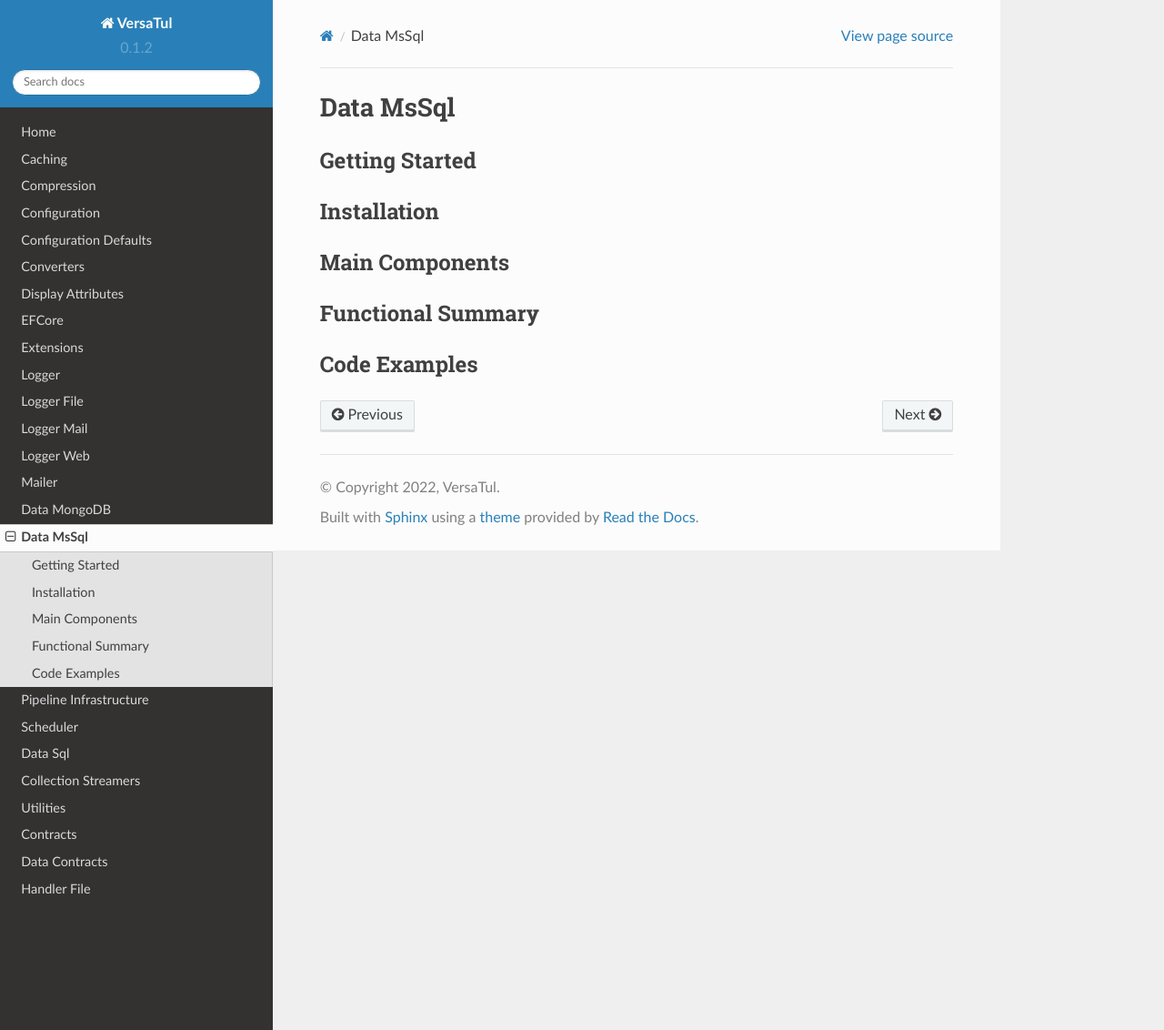
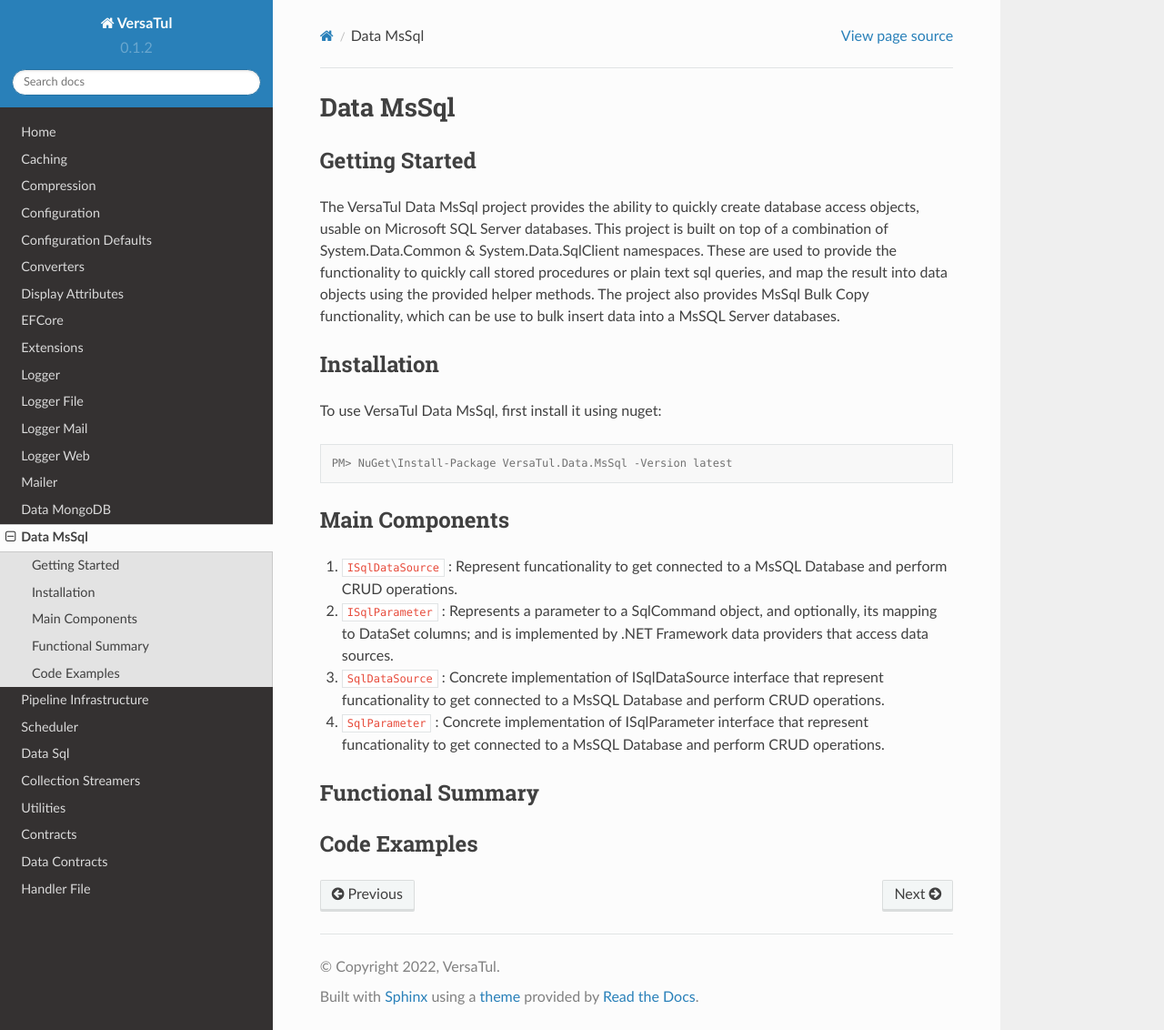
Before and after one commit to BjornWilliams/DocsVersaTul, a Sphinx documentation site: the page built from docs/source/mssql.rst, in a window 1280 px wide and 1132 px high. Shown: the whole window at 91% size. Built offline with Sphinx 7.4.7 and the Read the Docs theme 2.0.0, drawn with Linux system fonts in a browser that asks for light colours.

Commit message:
Added MsSql description

```diff
--- a/docs/source/mssql.rst
+++ b/docs/source/mssql.rst
@@ -3,12 +3,27 @@
 
 Getting Started
 ----------------
+The VersaTul Data MsSql project provides the ability to quickly create database access objects, usable on Microsoft SQL Server databases.
+This project is built on top of a combination of System.Data.Common & System.Data.SqlClient namespaces.
+These are used to provide the functionality to quickly call stored procedures or plain text sql queries, and map the result into data objects using the provided helper methods.
+The project also provides MsSql Bulk Copy functionality, which can be use to bulk insert data into a MsSQL Server databases.
 
 Installation
 ------------
 
+To use VersaTul Data MsSql, first install it using nuget:
+
+.. code-block:: console
+
+    PM> NuGet\Install-Package VersaTul.Data.MsSql -Version latest
+
+
 Main Components
 ----------------
+#. ``ISqlDataSource`` : Represent funcationality to get connected to a MsSQL Database and perform CRUD operations.
+#. ``ISqlParameter`` : Represents a parameter to a SqlCommand object, and optionally, its mapping to DataSet columns; and is implemented by .NET Framework data providers that access data sources.
+#. ``SqlDataSource`` : Concrete implementation of ISqlDataSource interface that represent funcationality to get connected to a MsSQL Database and perform CRUD operations.
+#. ``SqlParameter`` : Concrete implementation of ISqlParameter interface that represent funcationality to get connected to a MsSQL Database and perform CRUD operations.
 
 Functional Summary
 ------------------
--- a/docs/source/sql.rst
+++ b/docs/source/sql.rst
@@ -6,7 +6,7 @@
 The VersaTul Data Sql project provides the ability to quickly create database access objects,
 usable on any suppporting SQL databases. This project is built on top of the System.Data.Common namespace and
 provides the functionality to quickly call stored procedures or plain text sql queries, then map the result into data objects using the provided helper methods.
-The project also provides Sql Bulk Copy functionality, which can be use to build insert data into a any SQL database.
+The project also provides Sql Bulk Copy functionality, which can be use to bulk insert data into a any SQL database.
 
 Installation
 ------------
```
